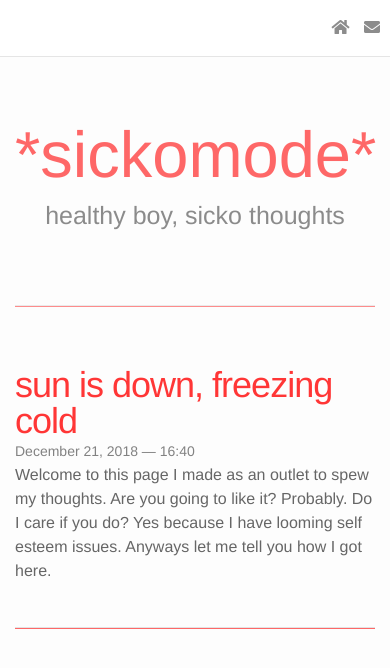
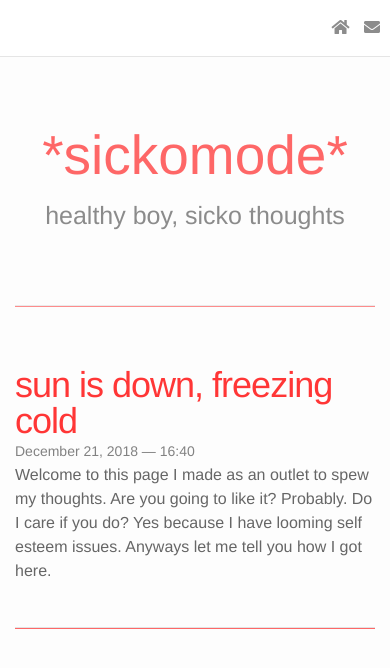
Before and after one commit to harizme/harizme.github.io, a Jekyll site: the page built from index.html, in a window 390 px wide. Shown: the top 668 px of the page. Built offline with Jekyll 4.4.1, drawn with Linux system fonts in a browser that asks for light colours; nearby versions of some CDN libraries; the list of posts is cut into pages by our own code.

Commit message:
shrinking mobile header

```diff
--- a/_sass/_layout.scss
+++ b/_sass/_layout.scss
@@ -70,7 +70,7 @@
     color: $theme-color;
     font-size: 75px;
     @include media-query($on-palm) {
-      font-size: 65px;
+      font-size: 55px;
     }
   }
 
```
